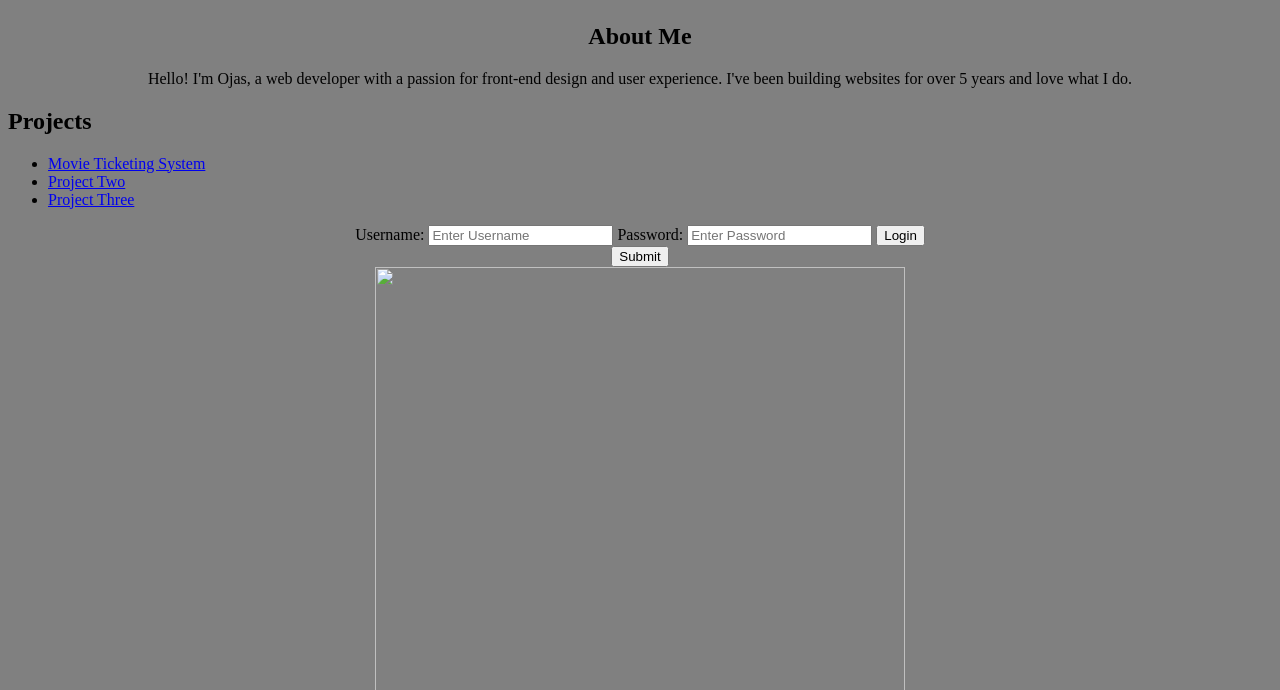
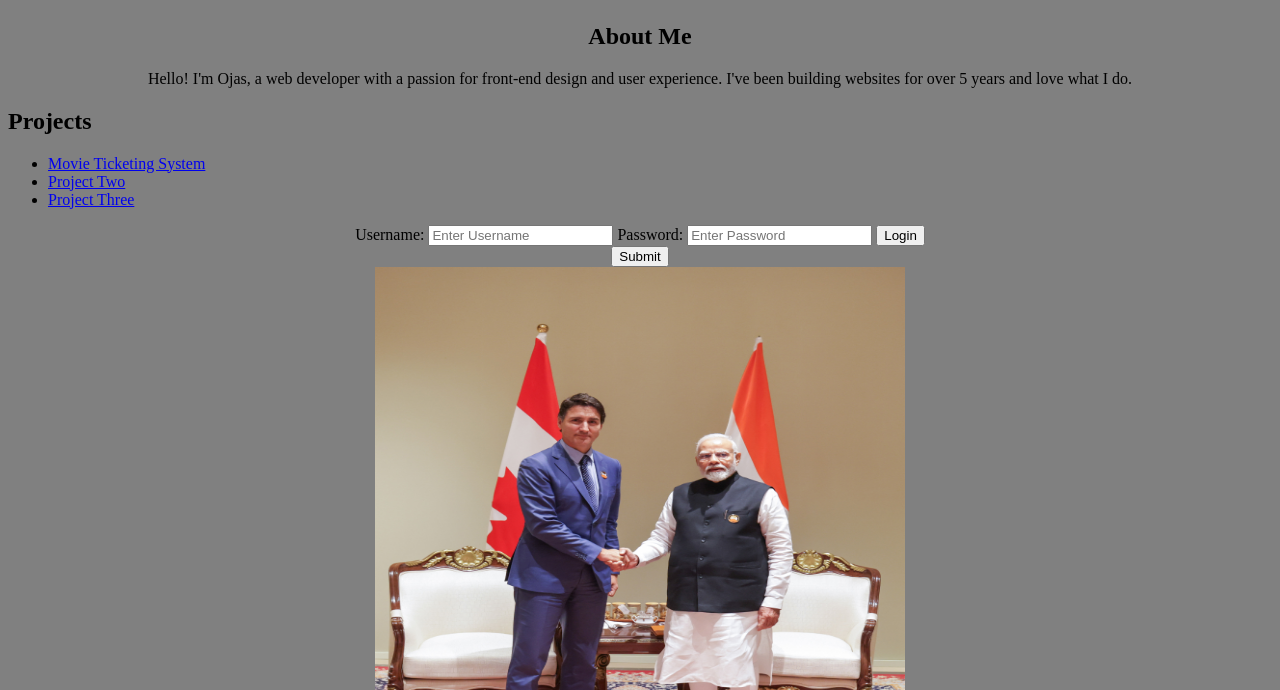
Before and after one commit to pccoe-it-dept/pccoe-it-dept.github.io, a plain HTML site: page index.html in a window 1280 px wide. Shown: the part 110-800 px from the top of the page. Drawn offline with Linux system fonts and the light colour scheme.

Commit message:
Update index.html

```diff
--- a/index.html
+++ b/index.html
@@ -38,7 +38,7 @@
         <button type = 'submit'>Login</button></center>
         <center><input type = 'submit' placeholder = 'Submit' name = 'submit'></center>
 
-        <center><img src="H20230910138622 (1).jpg" height = '530' width = '530'></center>
+        <center><img src="H20230910138622.jpg" height = '530' width = '530'></center>
 
 
 
```
